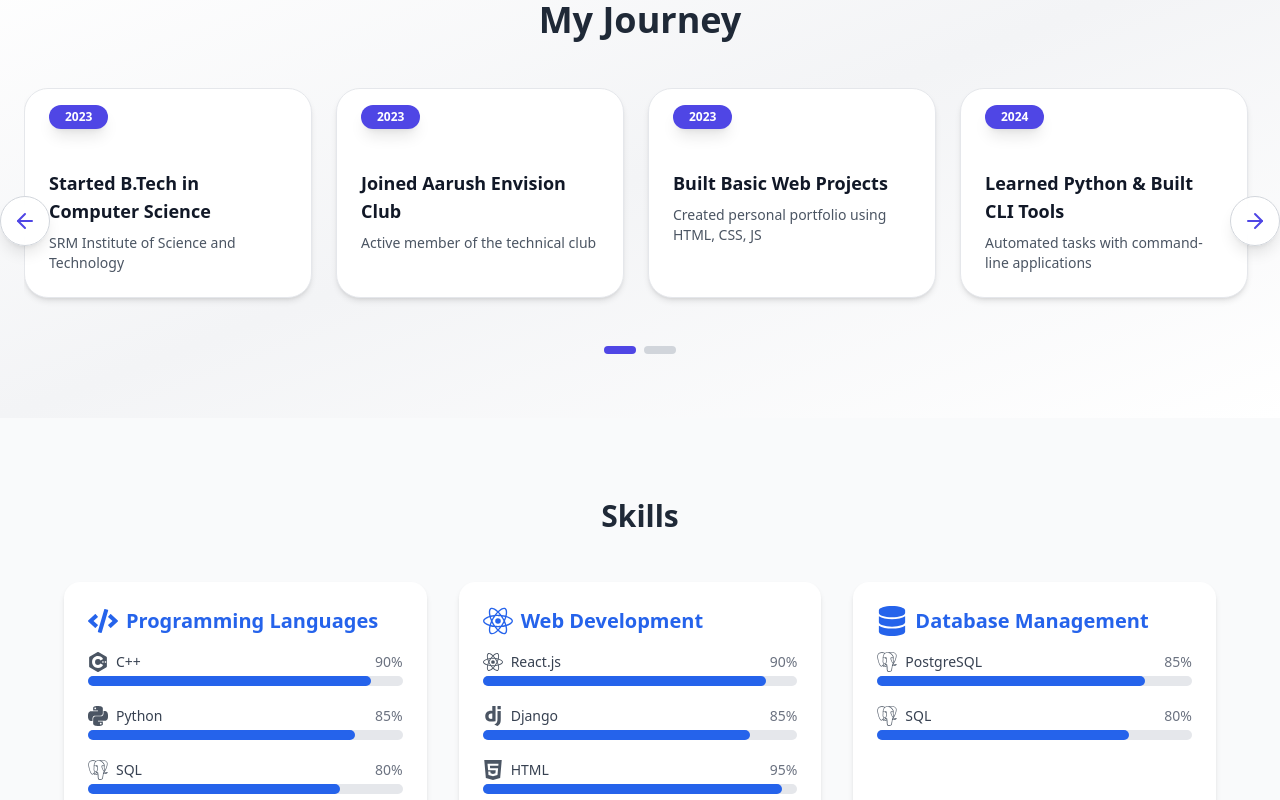
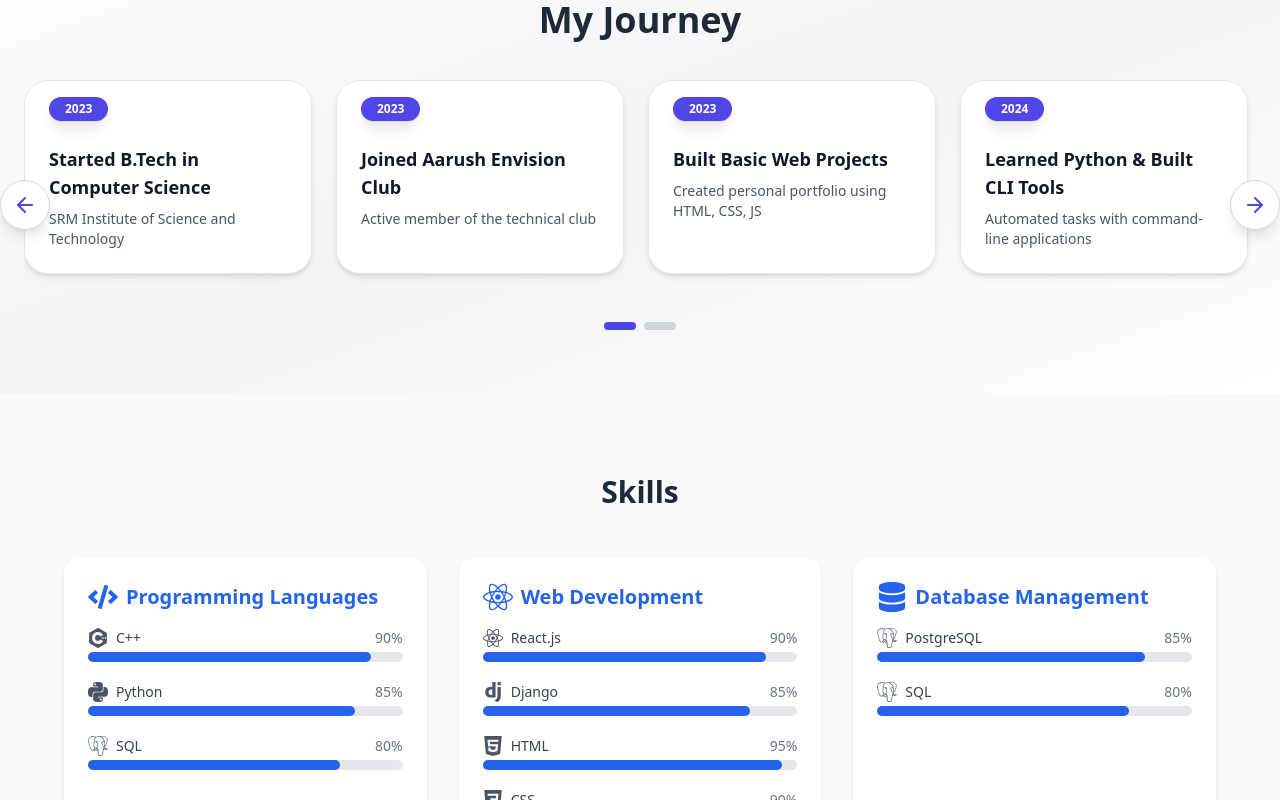
Before and after one commit to GouravSharma26/portfolio, a React (Vite) app: page / in a window 1280 px wide. Shown: the part 1280-2080 px from the top of the page. Built offline with nearby package versions, Linux system fonts and the light colour scheme.

Commit message:
Auto-commit

```diff
--- a/src/components/Timeline.jsx
+++ b/src/components/Timeline.jsx
@@ -40,7 +40,7 @@ const Timeline = () => {
 
   return (
     <div className="w-full bg-gradient-to-br from-white via-gray-100 to-white py-16">
-      <h2 className="text-4xl font-extrabold text-center text-gray-800 mb-12">
+      <h2 className="text-4xl font-extrabold text-center text-gray-800 mb-10">
         My Journey
       </h2>
 
@@ -59,13 +59,10 @@ const Timeline = () => {
               viewport={{ once: true }}
               className="flex-shrink-0 w-72 snap-start p-6 pt-10 bg-white rounded-3xl shadow-md hover:shadow-2xl transition-all duration-300 border border-gray-200 relative"
             >
-              {/* Year Badge */}
               <div className="absolute top-4 left-6 bg-indigo-600 text-white px-4 py-1 rounded-full text-xs font-semibold shadow-lg">
                 {item.year}
               </div>
-
-              {/* Card Content */}
-              <h3 className="text-lg font-bold text-gray-900 mt-10">
+              <h3 className="text-lg font-bold text-gray-900 mt-6">
                 {item.title}
               </h3>
               <p className="text-gray-600 mt-2 text-sm">{item.description}</p>
@@ -76,7 +73,7 @@ const Timeline = () => {
         {/* Left Arrow */}
         <button
           onClick={scrollLeft}
-          className="absolute left-0 top-1/2 transform -translate-y-1/2 bg-white/90 backdrop-blur-md border border-gray-300 shadow-lg p-3 rounded-full hover:bg-indigo-50 transition-all z-10"
+          className="absolute left-0 top-1/2 transform -translate-y-1/2 bg-white/80 backdrop-blur-md border border-gray-300 shadow-lg p-3 rounded-full hover:bg-indigo-50 transition-all z-10"
         >
           <ArrowLeft className="text-indigo-600" />
         </button>
@@ -84,7 +81,7 @@ const Timeline = () => {
         {/* Right Arrow */}
         <button
           onClick={scrollRight}
-          className="absolute right-0 top-1/2 transform -translate-y-1/2 bg-white/90 backdrop-blur-md border border-gray-300 shadow-lg p-3 rounded-full hover:bg-indigo-50 transition-all z-10"
+          className="absolute right-0 top-1/2 transform -translate-y-1/2 bg-white/80 backdrop-blur-md border border-gray-300 shadow-lg p-3 rounded-full hover:bg-indigo-50 transition-all z-10"
         >
           <ArrowRight className="text-indigo-600" />
         </button>
```
Lines whose indentation alone changed are shown as unchanged.
